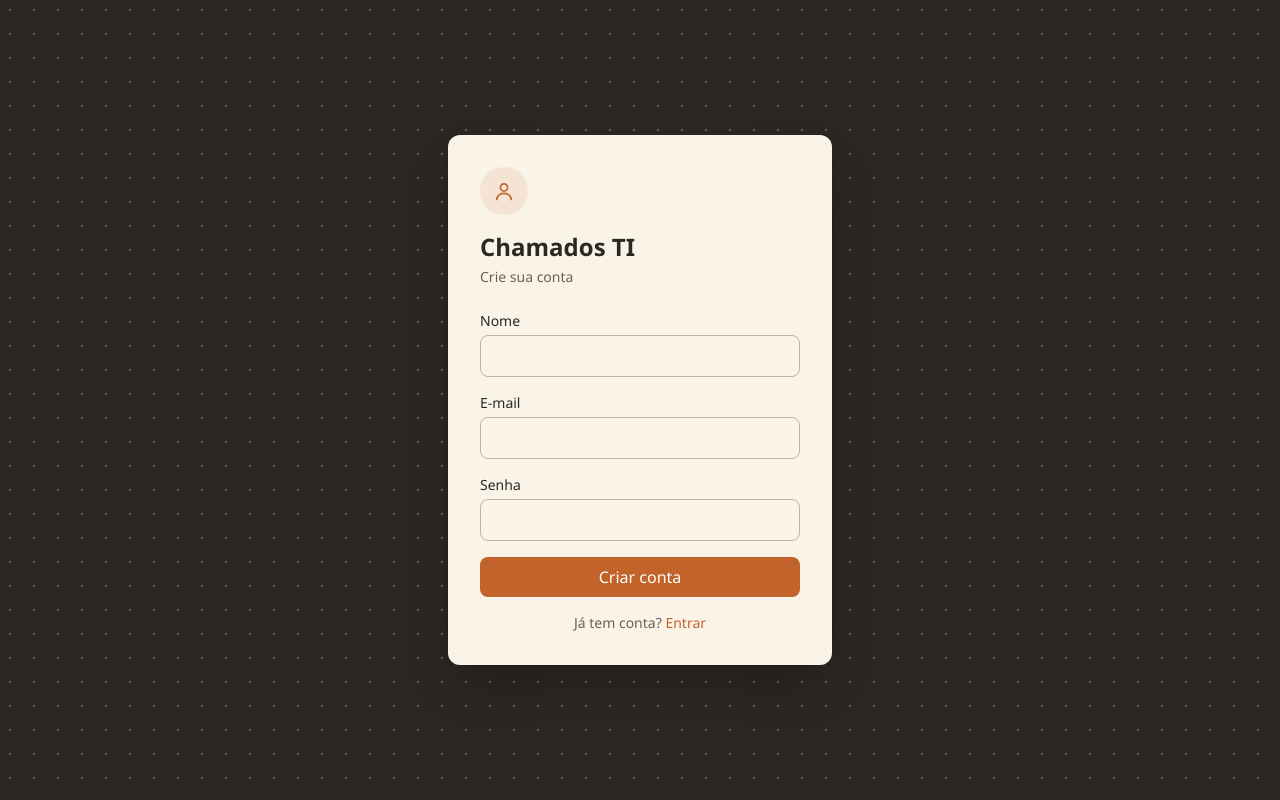
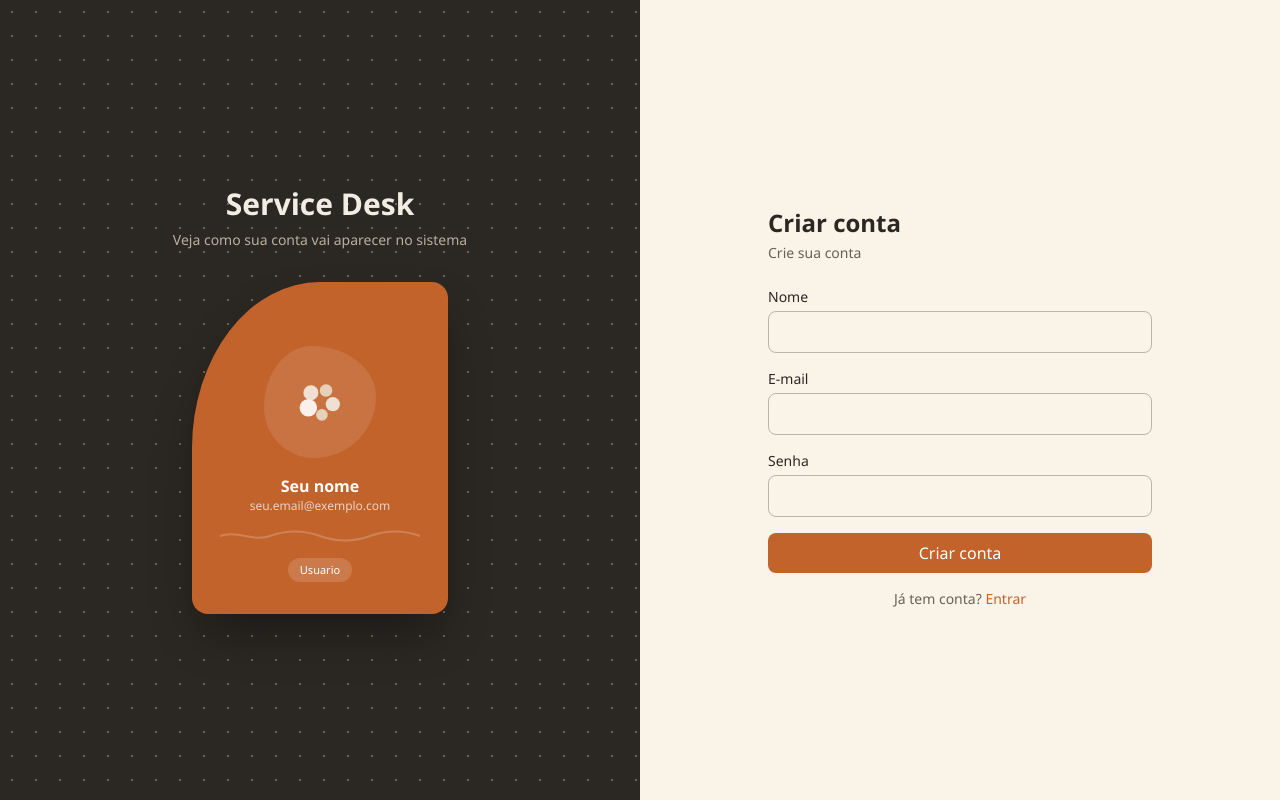
Before and after one commit to JoaoMonteiroCarvalho/helpdesk-ti, a React (Vite) app in the folder client/: page /cadastro in a window 1280 px wide. Built offline with nearby package versions, Linux system fonts and the light colour scheme; no server answers.

Commit message:
feat: adiciona preview ao vivo da conta na tela de cadastro
Painel lateral mostra em tempo real como o nome e e-mail digitados
vao aparecer no sistema, com um simbolo organico gerado a partir do
nome (novo componente IdenticonOrganico).

```diff
--- /dev/null
+++ b/client/src/components/IdenticonOrganico.tsx
@@ -0,0 +1,60 @@
+// Miniatura organica gerada a partir do nome: alguns "petalas" em
+// posicoes e tamanhos derivados do hash do texto, entao a mesma
+// pessoa sempre ve a mesma forma. Usado so no preview do Cadastro --
+// o resto do sistema continua usando o Avatar (iniciais).
+function hashNome(nome: string): number {
+  let soma = 0;
+  for (const caractere of nome) soma = (soma * 31 + caractere.charCodeAt(0)) % 997;
+  return soma;
+}
+
+const CORES = ['#f2ede4', '#e8dcc8', '#ffffff'];
+
+export function IdenticonOrganico({
+  nome,
+  className,
+}: {
+  nome: string;
+  className?: string;
+}) {
+  // SMIL (animateTransform) nao respeita prefers-reduced-motion
+  // sozinho, entao checamos na mao e nem renderizamos a tag se a
+  // pessoa pediu menos movimento.
+  const movimentoReduzido =
+    typeof window !== 'undefined' &&
+    window.matchMedia('(prefers-reduced-motion: reduce)').matches;
+
+  const semente = hashNome(nome || '?');
+  const petalas = Array.from({ length: 5 }, (_, indice) => {
+    const angulo = (indice / 5) * 2 * Math.PI + semente;
+    const raio = 14 + ((semente + indice * 37) % 10);
+    const cx = 32 + Math.cos(angulo) * 13;
+    const cy = 32 + Math.sin(angulo) * 13;
+    return { cx, cy, raio: raio / 2.4, cor: CORES[(semente + indice) % CORES.length] };
+  });
+
+  return (
+    <svg viewBox="0 0 64 64" className={className}>
+      {petalas.map((petala, indice) => {
+        // Cada petala flutua num raio e duracao levemente diferentes,
+        // pra nao ficarem todas sincronizadas -- reforca a sensacao de
+        // organismo vivo em vez de enfeite mecanico.
+        const deslocamento = 2 + (indice % 3);
+        const duracao = 3 + (indice % 4) * 0.6;
+        return (
+          <circle key={indice} cx={petala.cx} cy={petala.cy} r={petala.raio} fill={petala.cor} opacity={0.9}>
+            {!movimentoReduzido && (
+              <animateTransform
+                attributeName="transform"
+                type="translate"
+                values={`0 0; ${deslocamento} -${deslocamento}; -${deslocamento} ${deslocamento}; 0 0`}
+                dur={`${duracao}s`}
+                repeatCount="indefinite"
+              />
+            )}
+          </circle>
+        );
+      })}
+    </svg>
+  );
+}
--- a/client/src/pages/Cadastro.tsx
+++ b/client/src/pages/Cadastro.tsx
@@ -3,6 +3,7 @@ import { Link, Navigate, useNavigate } from 'react-router-dom';
 import { ErroApi } from '../api/client';
 import { useAuth } from '../auth/AuthContext';
 import { IconeUsuario } from '../components/Icones';
+import { IdenticonOrganico } from '../components/IdenticonOrganico';
 import { Spinner } from '../components/Spinner';
 
 export function Cadastro() {
@@ -50,12 +51,67 @@ export function Cadastro() {
   }
 
   return (
-    <main className="flex min-h-screen items-center justify-center bg-papel textura-pontos p-6">
-      <div className="w-full max-w-sm animate-[entrada_0.25s_ease-out] rounded-xl bg-superficie p-8 shadow-2xl ring-1 ring-black/10">
-        <div className="flex h-12 w-12 items-center justify-center rounded-full bg-acento/10">
+    <main className="flex min-h-screen">
+      {/* Painel de preview: mostra em tempo real como a conta vai
+          aparecer no sistema (mesmo cartao usuario/avatar da Sidebar),
+          conforme a pessoa digita nome e-mail. Some em telas pequenas. */}
+      <div className="hidden flex-1 flex-col items-center justify-center gap-8 bg-papel textura-pontos p-6 lg:flex">
+        <div>
+          <h1 className="text-center text-3xl font-bold text-tinta">Service Desk</h1>
+          <p className="mt-2 max-w-xs text-center text-sm text-tinta-suave">
+            Veja como sua conta vai aparecer no sistema
+          </p>
+        </div>
+
+        {/* Cartao em formato de "escudo" (topo bem arredondado de um
+            lado so), cor solida cheia e avatar grande centralizado --
+            estilo de cartao de perfil, diferente do resto do sistema
+            que usa cartoes retangulares. A cada mudanca de nome/email
+            da um pequeno salto (pulso de escala). */}
+        <div
+          key={nome + email}
+          style={{ borderRadius: '50% 16px 16px 16px' }}
+          className="w-64 animate-[pulso_0.3s_ease-out] bg-acento px-6 pb-8 pt-16 text-center shadow-2xl shadow-black/40"
+        >
+          {/* Moldura em formato de blob organico (border-radius
+              assimetrico) ao redor do avatar, em vez de um circulo
+              perfeito -- ecoa a curva irregular do proprio card. */}
+          <div
+            style={{ borderRadius: '42% 58% 55% 45% / 55% 45% 55% 45%' }}
+            className="mx-auto flex h-28 w-28 items-center justify-center bg-white/10"
+          >
+            <IdenticonOrganico nome={nome} className="h-16 w-16" />
+          </div>
+          <p className="mt-4 truncate text-base font-semibold text-white">
+            {nome || 'Seu nome'}
+          </p>
+          <p className="truncate text-xs text-white/70">
+            {email || 'seu.email@exemplo.com'}
+          </p>
+
+          {/* Separador ondulado (SVG), quebrando a rigidez de uma
+              linha reta entre o bloco de identidade e o rotulo. */}
+          <svg viewBox="0 0 200 12" className="mx-auto mt-4 h-3 w-full text-white/20">
+            <path
+              d="M0 6c16.7-6 33.3 6 50 0s33.3-6 50 0 33.3 6 50 0 33.3-6 50 0"
+              stroke="currentColor"
+              strokeWidth="2"
+              fill="none"
+            />
+          </svg>
+
+          <span className="mt-4 inline-block rounded-full bg-white/15 px-3 py-1 text-[11px] font-medium text-white">
+            Usuario
+          </span>
+        </div>
+      </div>
+
+      <div className="flex flex-1 items-center justify-center bg-superficie p-6">
+        <div className="w-full max-w-sm animate-[entrada_0.25s_ease-out]">
+        <div className="flex h-12 w-12 items-center justify-center rounded-full bg-acento/10 lg:hidden">
           <IconeUsuario className="h-6 w-6 text-acento" />
         </div>
-        <h1 className="mt-4 text-2xl font-bold text-tinta-card">Chamados TI</h1>
+        <h1 className="mt-4 text-2xl font-bold text-tinta-card">Criar conta</h1>
         <p className="mt-1 text-sm text-tinta-card-suave">Crie sua conta</p>
 
         <form onSubmit={aoEnviar} className="mt-6 space-y-4">
@@ -137,6 +193,7 @@ export function Cadastro() {
             Entrar
           </Link>
         </p>
+        </div>
       </div>
     </main>
   );
```
